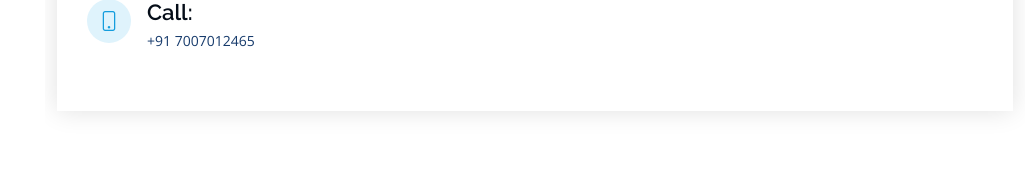
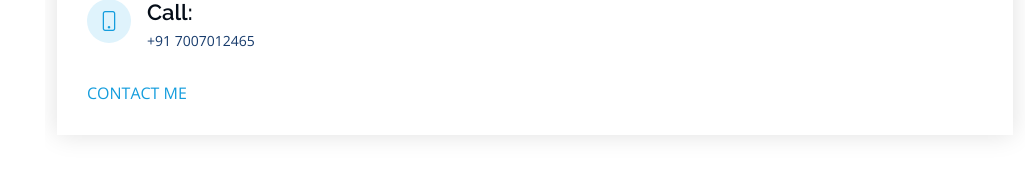
Before and after one commit to Rishabh770777/website, a plain HTML site: page index.html in a window 1280 px wide. Shown: the part 2409-2580 px from the top of the page, without its empty margins (255-1280 px from the left). Drawn offline with nearby package versions, Linux system fonts and the light colour scheme.

Commit message:
Update index.html

```diff
--- a/index.html
+++ b/index.html
@@ -333,6 +333,7 @@
                   <h4>Call:</h4>
                   <p>+91 7007012465</p>
                 </div>
+                <div><a class="btn-my" href="mailto:rishabhgupta770777@email.com">CONTACT ME</a></div>
               </div>
             </div>
           </div>
```
